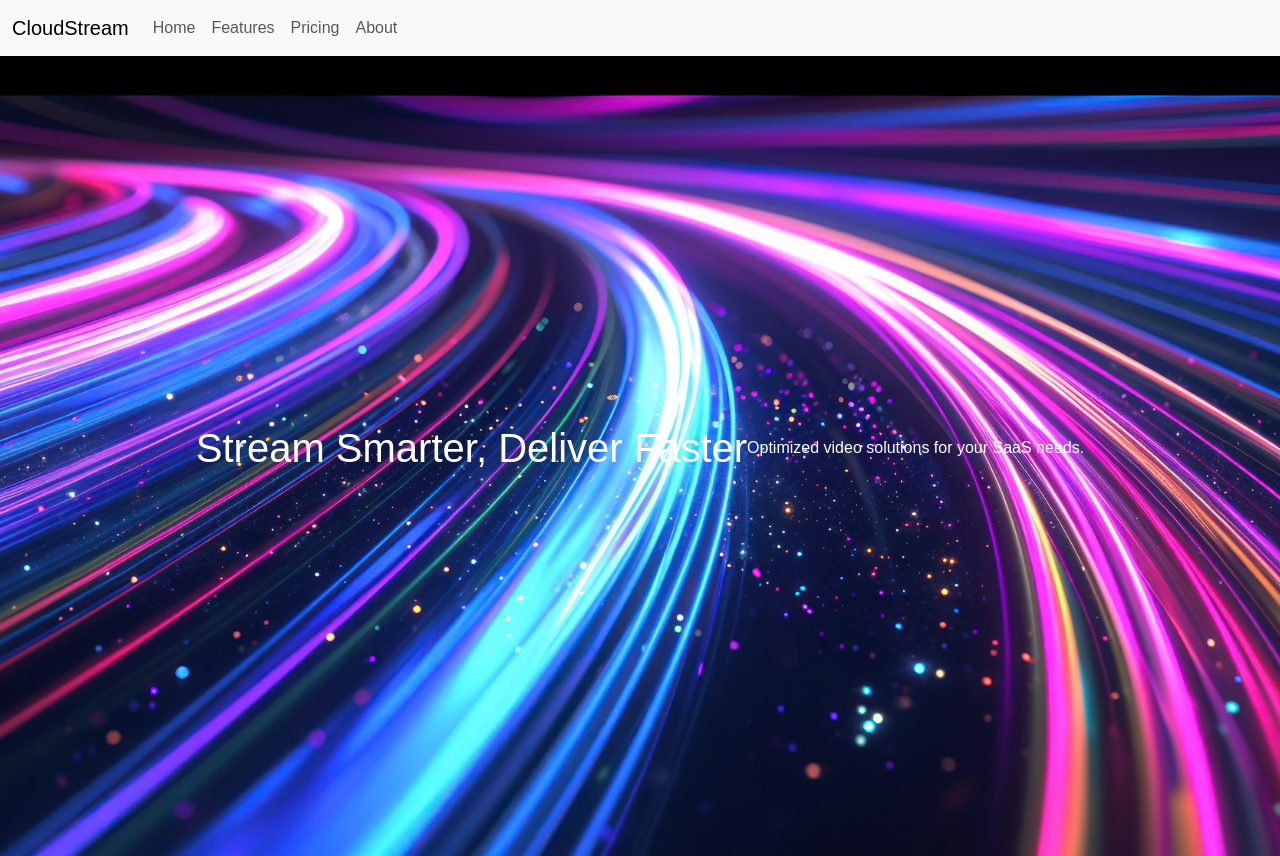
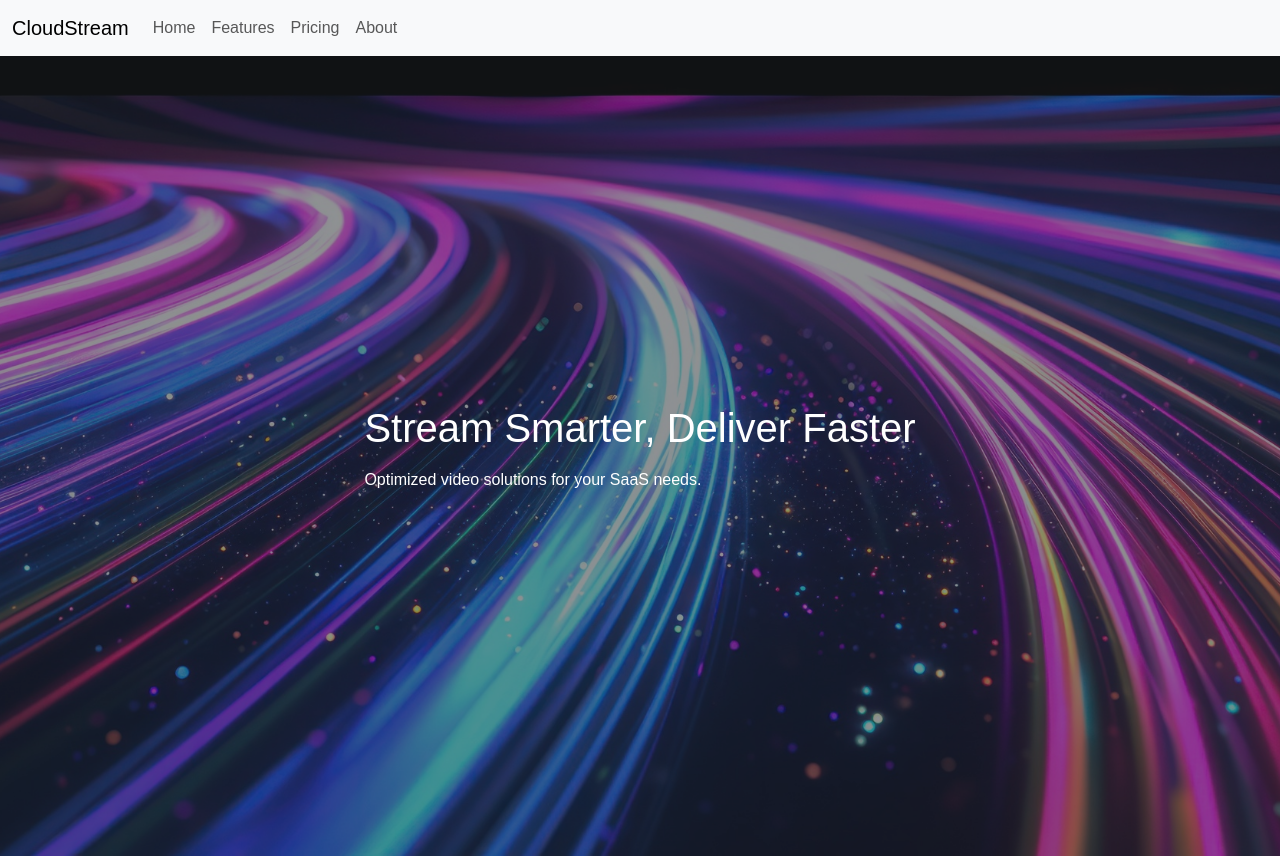
Before and after one commit to htet-29/bootstrap-sass-website, a website built with Vite: page index.html in a window 1280 px wide. Shown: the top 856 px of the page. Built offline with nearby package versions, Linux system fonts and the light colour scheme.

Commit message:
Overlay background

```diff
--- a/index.html
+++ b/index.html
@@ -34,11 +34,18 @@
         </div>
     </nav>
     <div
-    class="hero text-center text-white d-flex align-items-center justify-content-center"
-    style="background: url('./assets/hero-bg-2.jpg') no-repeat center center / cover; height: 100vh;"
+        class="hero position-relative text-white d-flex align-items-center justify-content-center"
+        style="height: 100vh;"
     >
-        <h1>Stream Smarter, Deliver Faster</h1>
-        <p>Optimized video solutions for your SaaS needs.</p>
+        <div
+            class="position-absolute w-100 h-100"
+            style="background: url('./assets/hero-bg-2.jpg') no-repeat center center / cover;"
+        ></div>
+        <div class="position-absolute w-100 h-100 bg-dark opacity-50"></div>
+        <div class="position-relative">
+            <h1>Stream Smarter, Deliver Faster</h1>
+            <p>Optimized video solutions for your SaaS needs.</p>
+        </div>
     </div>
     <footer class="bg-dark text-light py-4">
         <div class="container">
```
